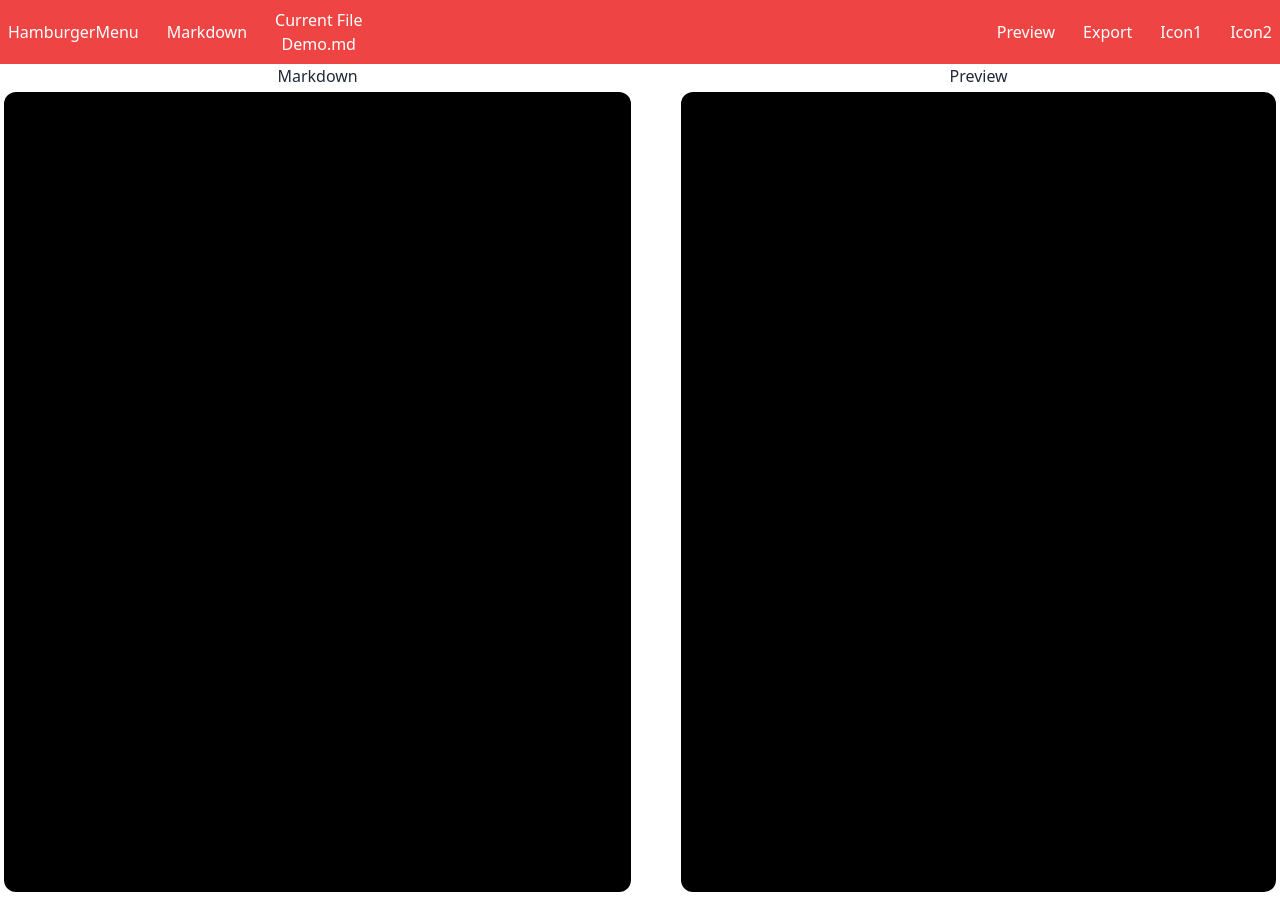
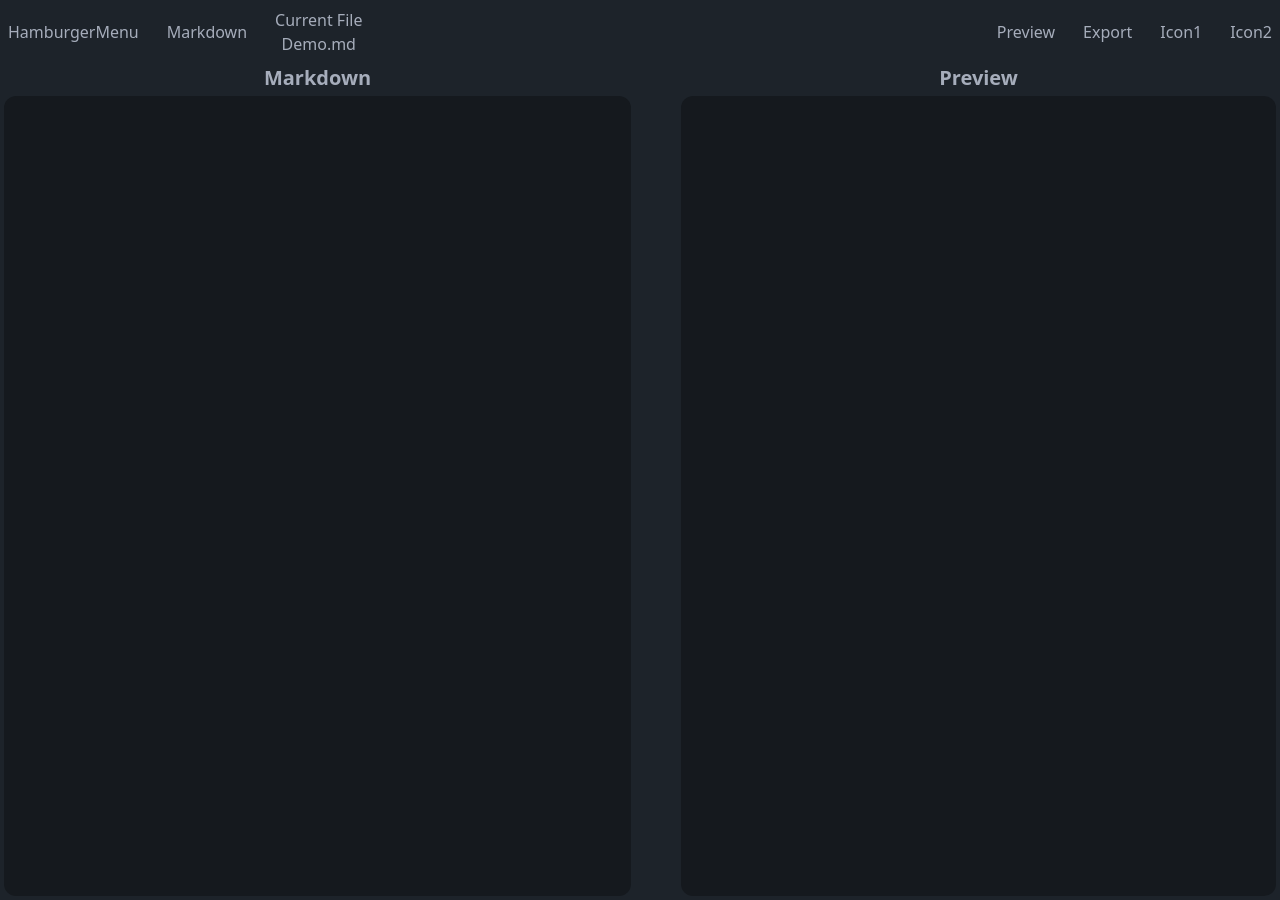
Before and after one commit to PasitU/ProjectMDParser, a Vue app: page / in a window 1280 px wide. Built offline with nearby package versions, Linux system fonts and the light colour scheme; a web font is replaced by a local one.

Commit message:
Update CSS styles and remove unused classes

```diff
--- a/src/assets/base.css
+++ /dev/null
@@ -1,86 +0,0 @@
-/* color palette from <https://github.com/vuejs/theme> */
-:root {
-  --vt-c-white: #ffffff;
-  --vt-c-white-soft: #f8f8f8;
-  --vt-c-white-mute: #f2f2f2;
-
-  --vt-c-black: #181818;
-  --vt-c-black-soft: #222222;
-  --vt-c-black-mute: #282828;
-
-  --vt-c-indigo: #2c3e50;
-
-  --vt-c-divider-light-1: rgba(60, 60, 60, 0.29);
-  --vt-c-divider-light-2: rgba(60, 60, 60, 0.12);
-  --vt-c-divider-dark-1: rgba(84, 84, 84, 0.65);
-  --vt-c-divider-dark-2: rgba(84, 84, 84, 0.48);
-
-  --vt-c-text-light-1: var(--vt-c-indigo);
-  --vt-c-text-light-2: rgba(60, 60, 60, 0.66);
-  --vt-c-text-dark-1: var(--vt-c-white);
-  --vt-c-text-dark-2: rgba(235, 235, 235, 0.64);
-}
-
-/* semantic color variables for this project */
-:root {
-  --color-background: var(--vt-c-white);
-  --color-background-soft: var(--vt-c-white-soft);
-  --color-background-mute: var(--vt-c-white-mute);
-
-  --color-border: var(--vt-c-divider-light-2);
-  --color-border-hover: var(--vt-c-divider-light-1);
-
-  --color-heading: var(--vt-c-text-light-1);
-  --color-text: var(--vt-c-text-light-1);
-
-  --section-gap: 160px;
-}
-
-@media (prefers-color-scheme: dark) {
-  :root {
-    --color-background: var(--vt-c-black);
-    --color-background-soft: var(--vt-c-black-soft);
-    --color-background-mute: var(--vt-c-black-mute);
-
-    --color-border: var(--vt-c-divider-dark-2);
-    --color-border-hover: var(--vt-c-divider-dark-1);
-
-    --color-heading: var(--vt-c-text-dark-1);
-    --color-text: var(--vt-c-text-dark-2);
-  }
-}
-
-*,
-*::before,
-*::after {
-  box-sizing: border-box;
-  margin: 0;
-  font-weight: normal;
-}
-
-body {
-  min-height: 100vh;
-  color: var(--color-text);
-  background: var(--color-background);
-  transition:
-    color 0.5s,
-    background-color 0.5s;
-  line-height: 1.6;
-  font-family:
-    Inter,
-    -apple-system,
-    BlinkMacSystemFont,
-    'Segoe UI',
-    Roboto,
-    Oxygen,
-    Ubuntu,
-    Cantarell,
-    'Fira Sans',
-    'Droid Sans',
-    'Helvetica Neue',
-    sans-serif;
-  font-size: 15px;
-  text-rendering: optimizeLegibility;
-  -webkit-font-smoothing: antialiased;
-  -moz-osx-font-smoothing: grayscale;
-}
--- a/src/assets/main.css
+++ b/src/assets/main.css
@@ -24,7 +24,3 @@
     @apply text-xs font-bold;
   }
 }
-
-.list {
-  @apply list-inside list-disc;
-}
--- a/src/assets/style.css
+++ b/src/assets/style.css
@@ -1,8 +1,3 @@
-@tailwind base;
-
-@tailwind components;
-
-@tailwind utilities;
 
 /* body {
   background-color: rgb(62, 62, 62);
--- a/src/components/MarkdownParser.vue
+++ b/src/components/MarkdownParser.vue
@@ -15,7 +15,7 @@ function parseMarkdown() {
 
 <template>
   <div>
-    <div class="flex justify-between bg-red-500 text-white">
+    <div class="flex justify-between">
       <div class="flex items-center p-2">
         <ul class="flex items-center gap-7">
           <li>HamburgerMenu</li>
@@ -36,22 +36,20 @@ function parseMarkdown() {
       </div>
     </div>
 
-
     <div class="flex justify-between items-center">
       <div class="flex justify-center flex-col">
         <h2 class="text-center">Markdown</h2>
         <textarea
-          class="bg-black text-white rounded-xl border-none resize-none outline-none break-words overflow-auto h-screen w-[49vw] p-4 m-1"
-
+          class="bg-base-300 rounded-xl border-none resize-none outline-none break-words overflow-auto h-screen w-[49vw] p-4 m-1"
           v-model="markdown"
         />
       </div>
-      <div class="flex justify-center flex-col">
+      <div class="flex justify-center flex-col ">
         <h2 class="text-center">Preview</h2>
-        <div
-          class="prose bg-black text-white rounded-xl overflow-auto h-screen w-[49vw] p-4 m-1"
+        <article
+          class="bg-base-300 prose-slate prose rounded-xl overflow-auto h-screen w-[49vw] p-4 m-1"
           v-html="parsedMarkdown"
-        ></div>
+        ></article>
       </div>
     </div>
   </div>
--- a/src/main.js
+++ b/src/main.js
@@ -1,7 +1,7 @@
 import { createApp } from 'vue'
 import App from './App.vue'
 import router from './router'
-import './assets/style.css'
+import './assets/main.css'
 
 const app = createApp(App)
 
--- a/src/views/HomeView.vue
+++ b/src/views/HomeView.vue
@@ -1,5 +1,5 @@
 <template>
-    <div>
+    <div data-theme="dark">
         <MarkdownParser />
     </div>
 </template>
--- a/tailwind.config.js
+++ b/tailwind.config.js
@@ -5,5 +5,8 @@ export default {
   theme: {
     extend: {}
   },
+  daisyui: {
+    themes: ['dark', 'nord']
+  },
   plugins: [require('daisyui'), require('@tailwindcss/typography')]
 }
```
